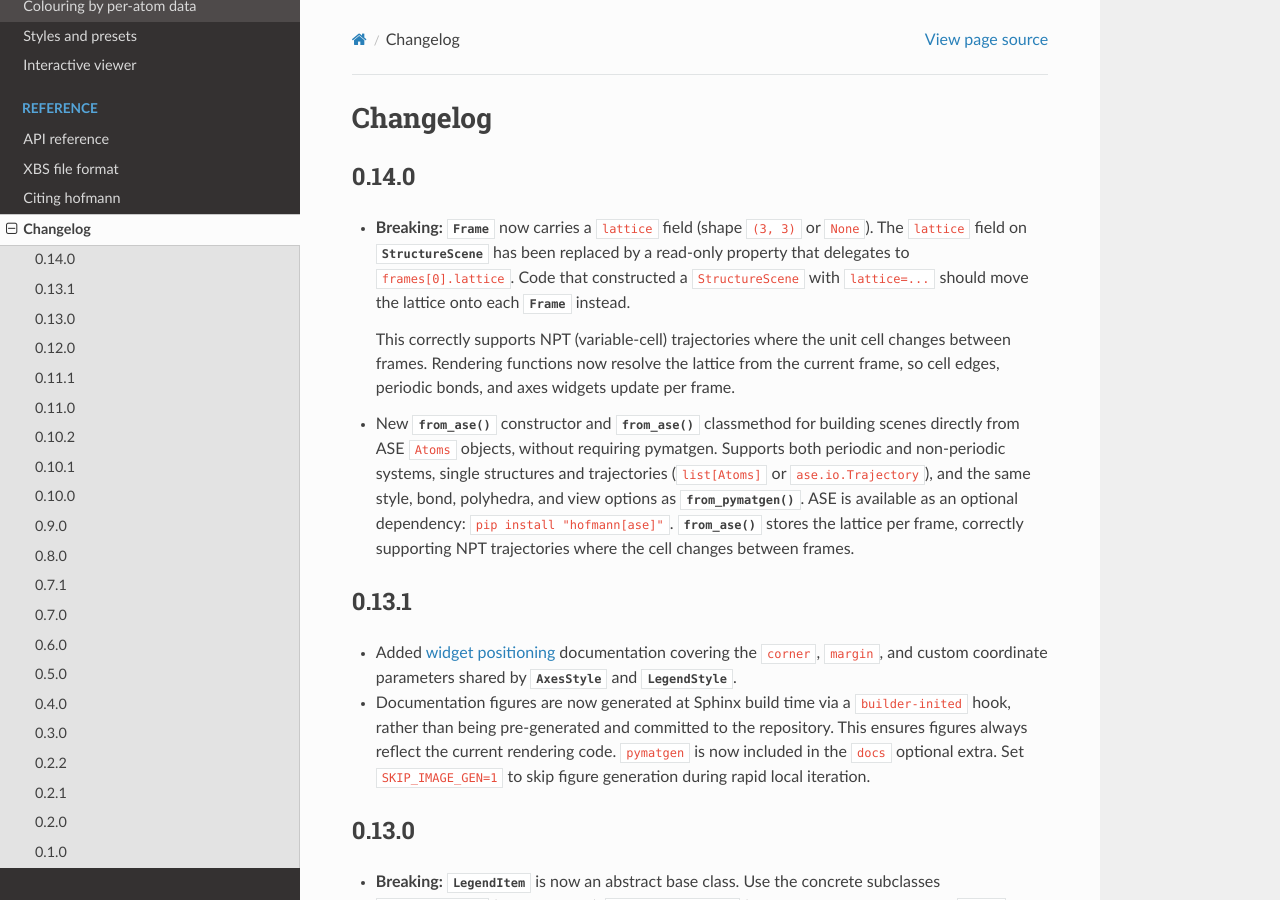
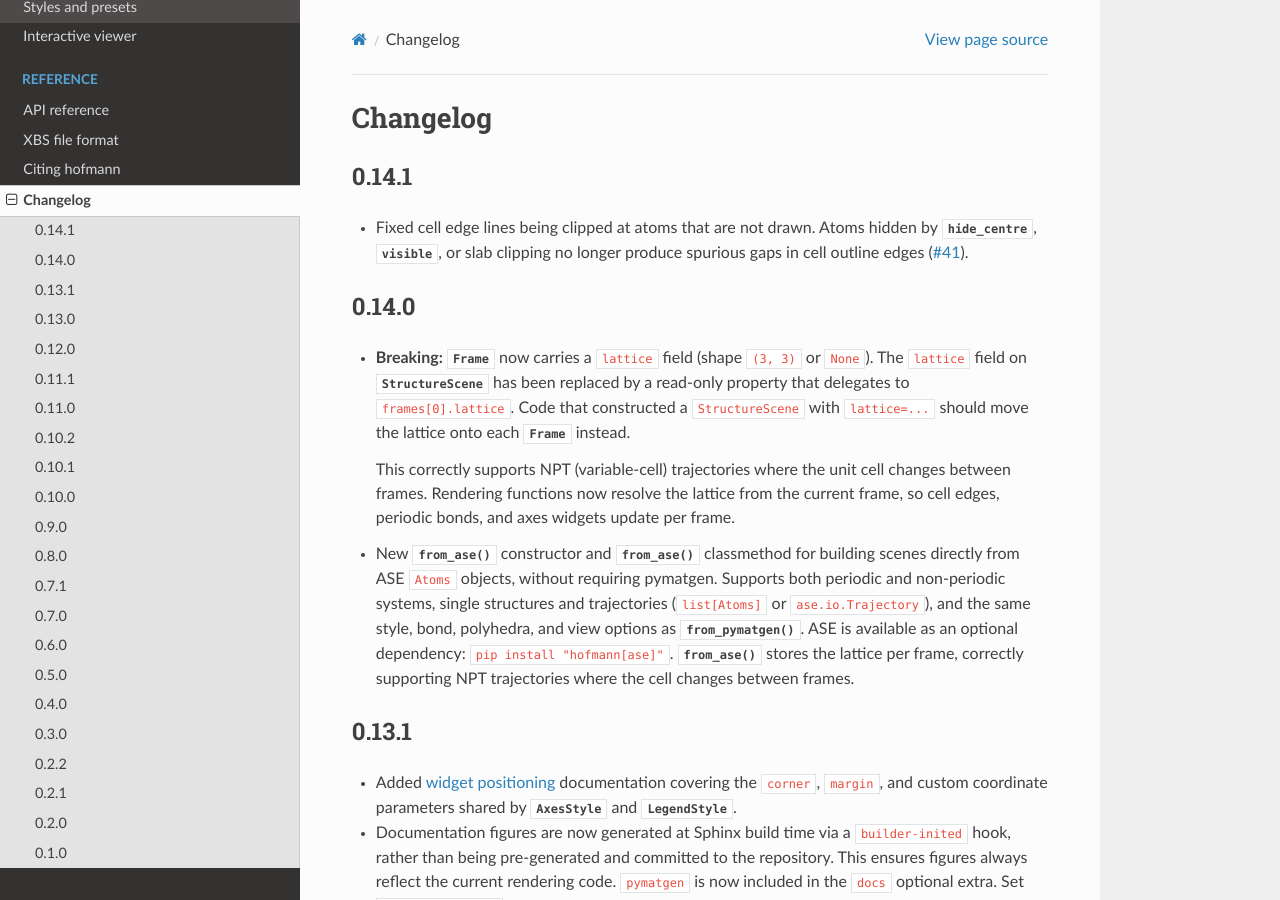
Before and after one commit to bjmorgan/hofmann, a Sphinx documentation site: the page built from docs/changelog.rst, in a window 1280 px wide and 900 px high. Built offline with Sphinx 7.4.7 and the Read the Docs theme 3.1.0, drawn with Linux system fonts in a browser that asks for light colours.

Commit message:
Bump version to 0.14.1 and update changelog (#41)

```diff
--- a/docs/changelog.rst
+++ b/docs/changelog.rst
@@ -1,5 +1,14 @@
 Changelog
 =========
+
+0.14.1
+------
+
+- Fixed cell edge lines being clipped at atoms that are not drawn.
+  Atoms hidden by :attr:`~hofmann.PolyhedronSpec.hide_centre`,
+  :attr:`~hofmann.AtomStyle.visible`, or slab clipping no longer
+  produce spurious gaps in cell outline edges
+  (`#41 <https://github.com/bjmorgan/hofmann/issues/41>`_).
 
 0.14.0
 ------
--- a/pyproject.toml
+++ b/pyproject.toml
@@ -4,7 +4,7 @@ build-backend = "setuptools.build_meta"
 
 [project]
 name = "hofmann"
-version = "0.14.0"
+version = "0.14.1"
 description = "A modern Python reimagining of the XBS ball-and-stick crystal structure viewer"
 readme = "README.md"
 requires-python = ">=3.11"
```
